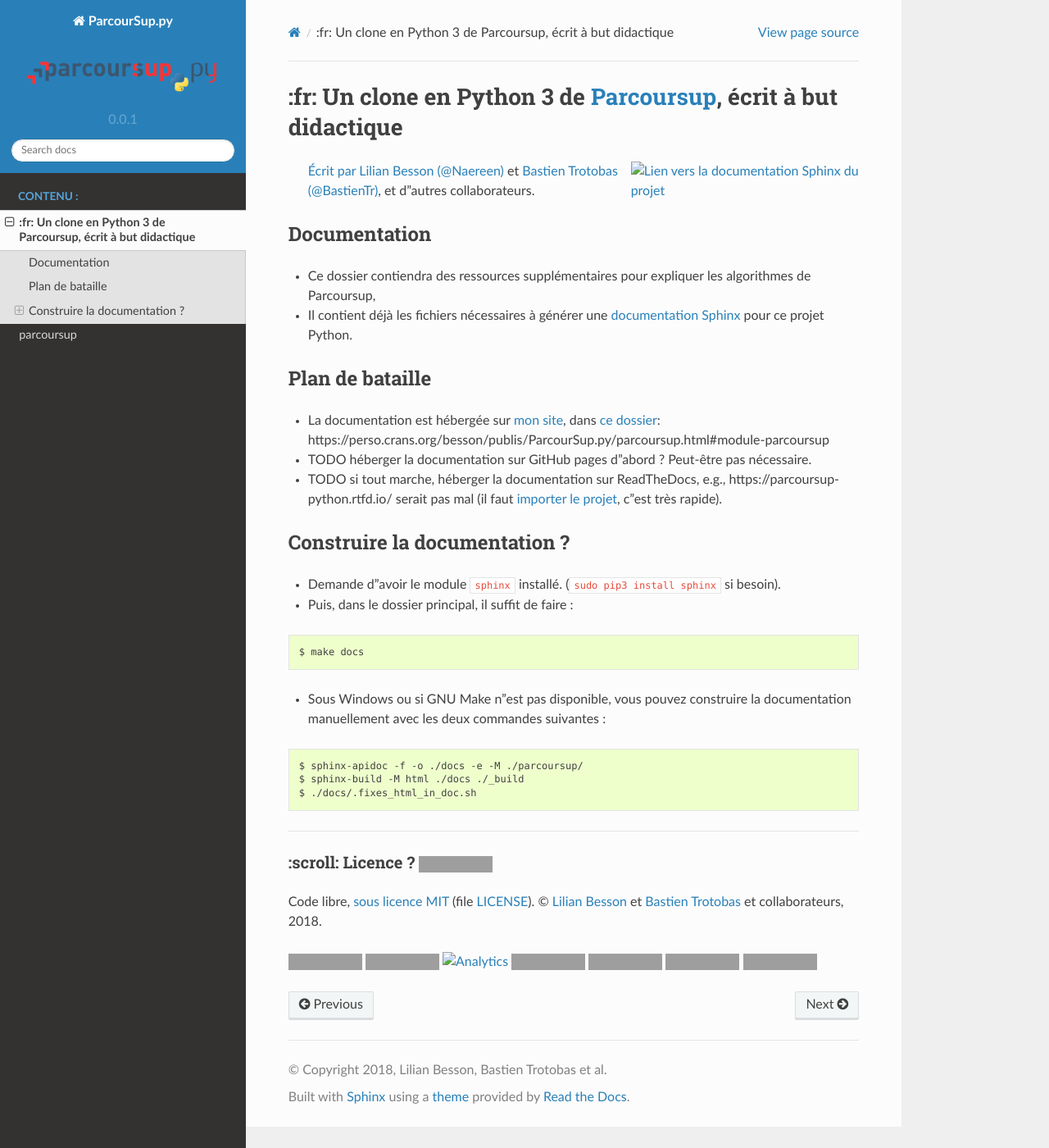
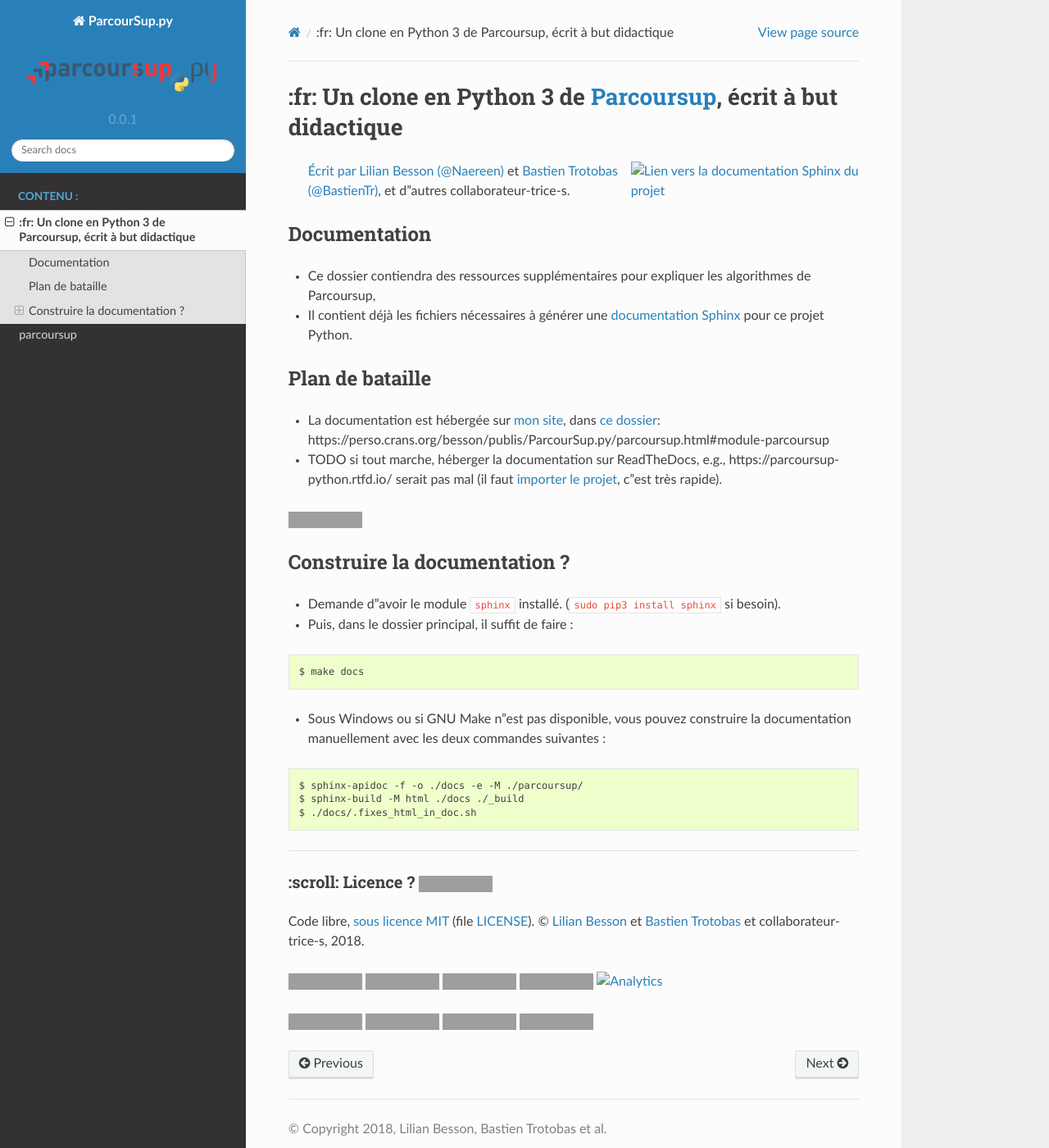
Before and after one commit to Naereen/ParcourSup.py, a Sphinx documentation site: the page built from docs/README.md, in a window 1280 px wide and 1400 px high. Shown: the whole window at 82% size. Built offline with Sphinx 7.4.7 and the Read the Docs theme 2.0.0, drawn with Linux system fonts in a browser that asks for light colours; grey boxes are pictures that could not be loaded.

```diff
--- a/docs/README.md
+++ b/docs/README.md
@@ -1,7 +1,7 @@
 # :fr: Un clone en Python 3 de [Parcoursup](http://www.parcoursup.fr/), écrit à but didactique
 <a href="https://perso.crans.org/besson/publis/ParcourSup.py/"><img align="right" src="../docs/_static/logo_parcoursuppy.png" alt="Lien vers la documentation Sphinx du projet" width="40%"/></a>
 
-> [Écrit par](AUTHORS) [Lilian Besson (@Naereen)](https://github.com/Naereen) et [Bastien Trotobas (@BastienTr)](https://github.com/BastienTr), et d'autres collaborateurs.
+> [Écrit par](AUTHORS) [Lilian Besson (@Naereen)](https://github.com/Naereen) et [Bastien Trotobas (@BastienTr)](https://github.com/BastienTr), et d'autres collaborateur-trice-s.
 
 ## Documentation
 
@@ -12,8 +12,9 @@
 
 - La documentation est hébergée sur [mon site](https://perso.crans.org/besson), dans [ce dossier](https://perso.crans.org/besson/publis/ParcourSup.py/parcoursup.html#module-parcoursup): https://perso.crans.org/besson/publis/ParcourSup.py/parcoursup.html#module-parcoursup
 
-- TODO héberger la documentation sur GitHub pages d'abord ? Peut-être pas nécessaire.
 - TODO si tout marche, héberger la documentation sur ReadTheDocs, e.g., https://parcoursup-python.rtfd.io/ serait pas mal (il faut [importer le projet](https://readthedocs.org/dashboard/import/), c'est très rapide).
+
+[![Documentation Status](https://readthedocs.org/projects/parcoursuppy/badge/?version=latest)](https://parcoursuppy.readthedocs.io/fr/latest/?badge=latest)
 
 ## Construire la documentation ?
 
@@ -36,11 +37,14 @@ $ ./docs/.fixes_html_in_doc.sh
 
 ### :scroll: Licence ? [![GitHub license](https://img.shields.io/github/license/Naereen/Parcoursup.py.svg)](https://github.com/Naereen/badges/blob/master/LICENSE)
 Code libre, [sous licence MIT](https://lbesson.mit-license.org/) (file [LICENSE](LICENSE)).
-© [Lilian Besson](https://GitHub.com/Naereen) et [Bastien Trotobas](https://github.com/BastienTr) et collaborateurs, 2018.
+© [Lilian Besson](https://GitHub.com/Naereen) et [Bastien Trotobas](https://github.com/BastienTr) et collaborateur-trice-s, 2018.
 
+![PyPI implementation](https://img.shields.io/pypi/implementation/smpybandits.svg)
+![PyPI pyversions](https://img.shields.io/pypi/pyversions/smpybandits.svg)
 [![Maintenance](https://img.shields.io/badge/Maintained%3F-yes-green.svg)](https://GitHub.com/Naereen/Parcoursup.py/graphs/commit-activity)
 [![Ask Me Anything !](https://img.shields.io/badge/Ask%20me-anything-1abc9c.svg)](https://GitHub.com/Naereen/ama)
 [![Analytics](https://ga-beacon.appspot.com/UA-38514290-17/github.com/Naereen/Parcoursup.py/README.md?pixel)](https://GitHub.com/Naereen/Parcoursup.py/)
+
 [![ForTheBadge uses-badges](http://ForTheBadge.com/images/badges/uses-badges.svg)](http://ForTheBadge.com)
 [![ForTheBadge uses-git](http://ForTheBadge.com/images/badges/uses-git.svg)](https://GitHub.com/)
 [![forthebadge made-with-python](http://ForTheBadge.com/images/badges/made-with-python.svg)](https://www.python.org/)
```
Also changed, not shown: README.md (+5 -2 lines), donnees/README.md, logs/README.md, notebooks/README.md, parcoursup/README.md, utils/README.md, 1 other file.
